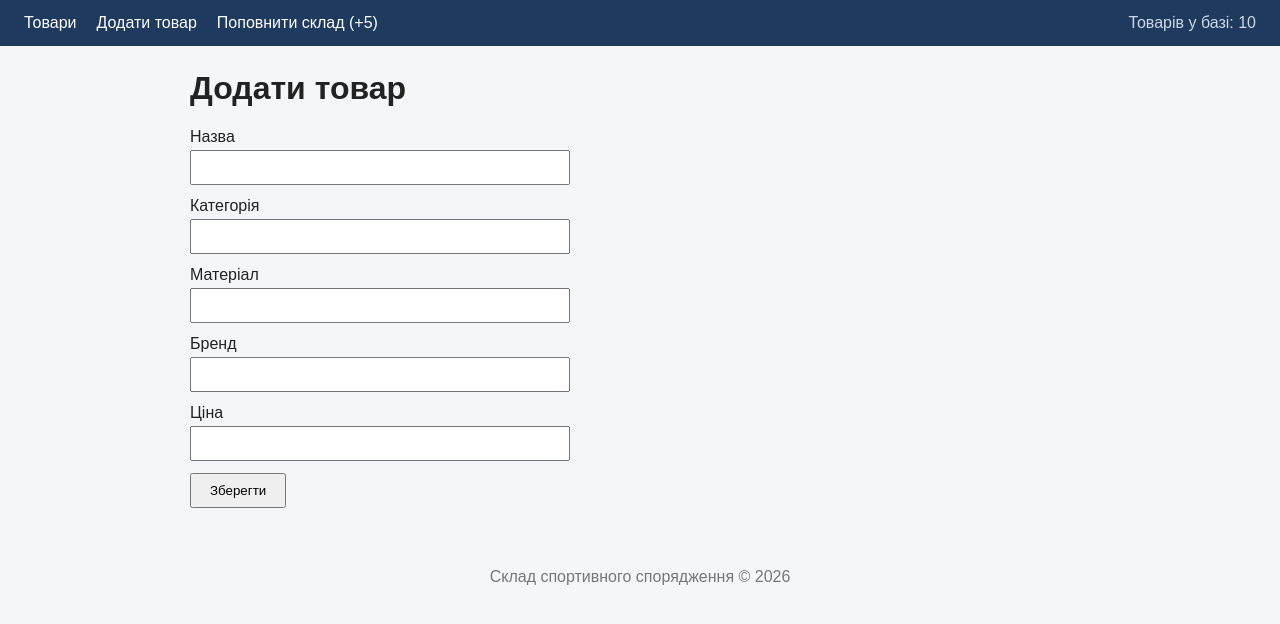
After one commit to aacuke17-boop/bosco-backend, a Django app: page /products/add in a window 1280 px wide. The commit adds this page. Shown: the top 624 px of the page. Run offline with Django 5.2, Linux system fonts and the light colour scheme; data comes from the database, SQL or seed files in the repository.

Commit message:
Add product form with CSRF token and messages partial

```diff
--- a/catalog/static/catalog/css/style.css
+++ b/catalog/static/catalog/css/style.css
@@ -63,3 +63,42 @@ footer {
     padding: 20px;
     color: #777;
 }
+
+.messages {
+    list-style: none;
+    padding: 0;
+}
+
+.messages li {
+    padding: 10px 14px;
+    margin-bottom: 8px;
+    border-radius: 4px;
+}
+
+.messages .success {
+    background: #dff3e3;
+    color: #1d6b2f;
+}
+
+.messages .error {
+    background: #fbe0e0;
+    color: #9a1f1f;
+}
+
+form label {
+    display: block;
+    margin-bottom: 12px;
+}
+
+form input {
+    display: block;
+    width: 100%;
+    max-width: 360px;
+    padding: 8px;
+    margin-top: 4px;
+}
+
+button {
+    padding: 8px 18px;
+    cursor: pointer;
+}
--- a/catalog/templates/base.html
+++ b/catalog/templates/base.html
@@ -10,6 +10,7 @@
     {% include 'partials/menu.html' %}
 
     <main>
+        {% include 'partials/messages.html' %}
         {% block content %}{% endblock %}
     </main>
 
--- /dev/null
+++ b/catalog/templates/catalog/add_product.html
@@ -0,0 +1,29 @@
+{% extends 'base.html' %}
+
+{% block title %}Додати товар{% endblock %}
+
+{% block content %}
+    <h1>Додати товар</h1>
+
+    <form method="post">
+        {% csrf_token %}
+
+        <label>Назва
+            <input type="text" name="name" value="{{ values.name }}" required>
+        </label>
+        <label>Категорія
+            <input type="text" name="category" value="{{ values.category }}" required>
+        </label>
+        <label>Матеріал
+            <input type="text" name="material" value="{{ values.material }}" required>
+        </label>
+        <label>Бренд
+            <input type="text" name="brand" value="{{ values.brand }}" required>
+        </label>
+        <label>Ціна
+            <input type="number" name="price" step="0.01" min="0" value="{{ values.price }}" required>
+        </label>
+
+        <button type="submit">Зберегти</button>
+    </form>
+{% endblock %}
--- a/catalog/templates/partials/menu.html
+++ b/catalog/templates/partials/menu.html
@@ -1,6 +1,7 @@
 {% load catalog_extras %}
 <nav>
     <a href="{% url 'products' %}">Товари</a>
+    <a href="{% url 'add_product' %}">Додати товар</a>
     <a href="{% url 'replenish' 5 %}">Поповнити склад (+5)</a>
     <span class="count">Товарів у базі: {% product_count %}</span>
 </nav>
--- /dev/null
+++ b/catalog/templates/partials/messages.html
@@ -0,0 +1,7 @@
+{% if messages %}
+    <ul class="messages">
+        {% for message in messages %}
+            <li class="{{ message.tags }}">{{ message }}</li>
+        {% endfor %}
+    </ul>
+{% endif %}
--- a/catalog/urls.py
+++ b/catalog/urls.py
@@ -3,5 +3,6 @@ from . import views
 
 urlpatterns = [
     path('products', views.products, name='products'),
+    path('products/add', views.add_product, name='add_product'),
     path('replenish/<int:count>', views.replenish, name='replenish'),
 ]
--- a/catalog/views.py
+++ b/catalog/views.py
@@ -1,11 +1,9 @@
-from django.shortcuts import render
+import random
+from decimal import Decimal, InvalidOperation
 
-# Create your views here.
-import random
-from decimal import Decimal
+from django.contrib import messages
+from django.shortcuts import render, redirect
 
-from django.http import HttpResponse
-from django.shortcuts import render
 from .models import Product
 
 NAMES = [
@@ -41,4 +39,36 @@ def replenish(request, count):
             price=Decimal(random.randint(100, 5000)),
         ))
     Product.objects.bulk_create(new_products)
-    return HttpResponse(f'Додано {count} нових записів')
+    messages.success(request, f'Додано {count} нових записів')
+    return redirect('products')
+
+
+def add_product(request):
+    if request.method == 'POST':
+        name = request.POST.get('name', '').strip()
+        category = request.POST.get('category', '').strip()
+        material = request.POST.get('material', '').strip()
+        brand = request.POST.get('brand', '').strip()
+        price_raw = request.POST.get('price', '').strip().replace(',', '.')
+
+        try:
+            price = Decimal(price_raw)
+            if price < 0:
+                raise InvalidOperation
+        except InvalidOperation:
+            price = None
+
+        if not all([name, category, material, brand]) or price is None:
+            messages.error(request, 'Заповніть усі поля коректно')
+            return render(request, 'catalog/add_product.html', {
+                'values': request.POST,
+            })
+
+        Product.objects.create(
+            name=name, category=category, material=material,
+            brand=brand, price=price,
+        )
+        messages.success(request, f'Товар «{name}» додано')
+        return redirect('products')
+
+    return render(request, 'catalog/add_product.html')
```
